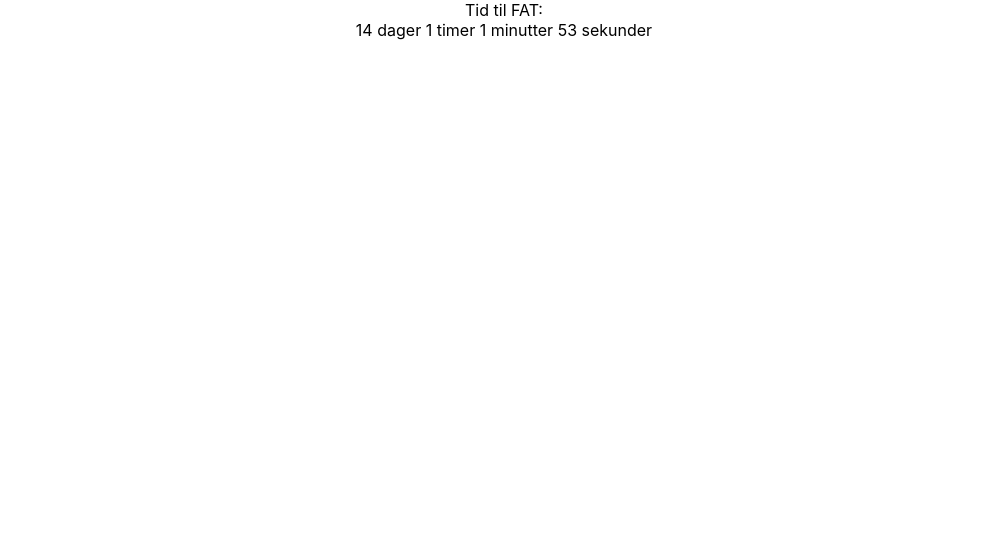
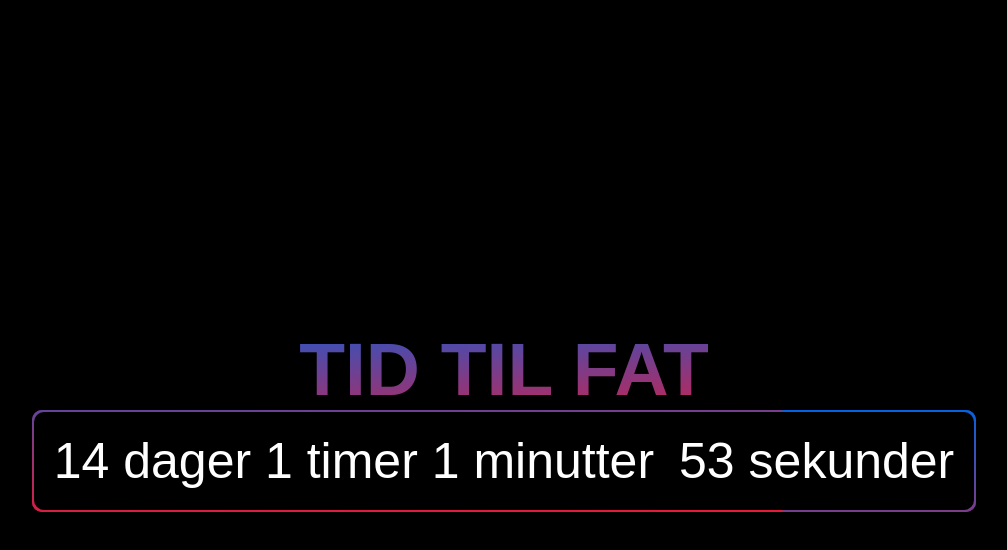
Before and after one commit to vebits/fat-countdown, a React (Create React App) app: page / in a window 1280 px wide. Shown: the top 550 px of the page, without its empty margins (136-1143 px from the left). Built offline with nearby package versions, Linux system fonts and the light colour scheme.

Commit message:
added css

```diff
--- a/src/App.js
+++ b/src/App.js
@@ -12,16 +12,23 @@ function App() {
     } else {
       // Render a countdown
       return (
-        <span>
-          {days} dager {hours} timer {minutes} minutter {seconds} sekunder
-        </span>
+        <div className="main">
+          <h1 data-heading="SHINE">Tid til FAT</h1>
+          <div className="timer">
+            {days} dager {" "}
+            {hours} timer{" "}
+            {minutes} minutter
+            <p></p>
+            {seconds} sekunder
+          </div>
+        </div>
       );
     }
   };
 
   return (
     <div className="App">
-      <span>Tid til FAT:</span>
+
       <br />
       <Countdown date={new Date("2023-10-02T09:00:00")} renderer={renderer}>
         <Completionist />
--- a/src/index.css
+++ b/src/index.css
@@ -11,3 +11,98 @@ code {
   font-family: source-code-pro, Menlo, Monaco, Consolas, 'Courier New',
     monospace;
 }
+
+
+* {
+  margin: 0;
+  padding: 0;
+  font-family: Arial;
+}
+
+
+body {
+  background-color: #000;
+  color: #fff;
+  overflow: hidden;
+}
+
+h1 {
+  background: rgb(35,219,164);
+  background: linear-gradient(to bottom right, rgba(2, 99, 225, 1.0), rgba(235, 24, 54, 1.0));
+    -webkit-background-clip: text;
+    -webkit-text-fill-color: transparent;
+    width: 100%;
+    font-size: 75px;
+    text-transform: uppercase;
+    text-align: center;
+  }
+
+.main {
+  min-height: 100vh;
+  display: flex;
+  flex-direction: column;
+  align-items: center;
+  justify-content: center;
+  font-size: 50px;
+}
+
+.timer {
+  display: flex;
+  flex-direction: row;
+  align-items: center;
+  justify-content: center;
+  border-radius: 10px;
+  background-color: #000;
+  position: relative;
+  padding: 20px;
+}
+
+input {
+  font-size: 50px;
+  background-color: transparent;
+  border: none;
+  color: #fff;
+  text-align: center;
+}
+
+p {
+  color: #fff;
+  font-size: 50px;
+  padding-left: 8px;
+  padding-right: 17px
+}
+
+p:before, p:after {
+  content: "";
+  position: absolute;
+  background: linear-gradient(to bottom right, rgba(2, 99, 225, 1.0), rgba(235, 24, 54, 1.0));
+  z-index: -1;
+  width: calc(100% + 4px);
+  height: calc(100% + 4px);
+  border-radius: 10px;
+  top: -2px;
+  left: -2px;
+  background-size: 500%;
+  animation: wandernderFarbverlauf 40s infinite;
+}
+
+  @keyframes wandernderFarbverlauf {
+    0%   { background-position: 0 0 }
+    50%  { background-position: 500% 0 }
+    100% { background-position: 0 0 }
+  }
+
+.start-stop {
+  margin-top: 20px;
+  font-size: 20px;
+  color: #fff;
+  transition: 1s ease-in-out;
+
+  &:hover {
+    cursor: pointer;
+    color: red;
+  }
+}
+.start-stop-active {
+  display: none;
+}
```
